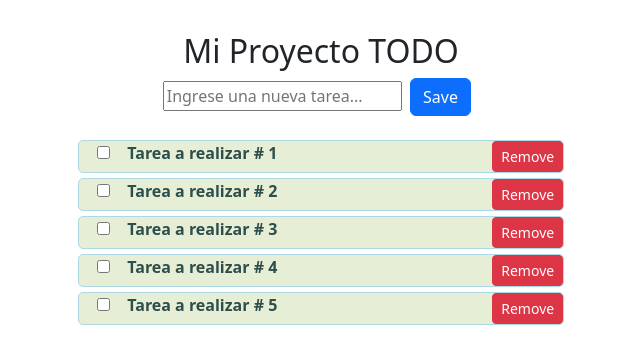
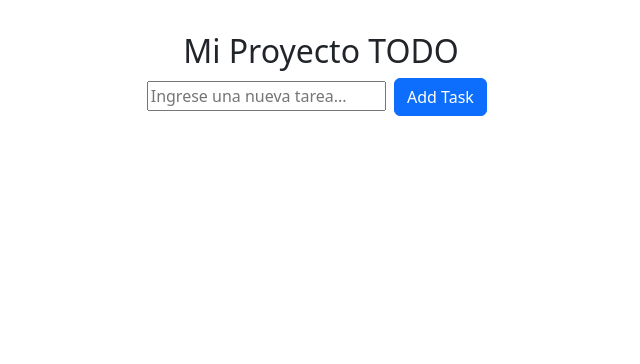
Before and after one commit to carldelarm/miproytodo, a React (Vite) app: page / in a window 1280 px wide. Shown: the top 364 px of the page, without its empty margins (319-959 px from the left). Built offline with nearby package versions, Linux system fonts and the light colour scheme.

Commit message:
Se  suben cambios relacionados con la adición y eliminación de tareas

```diff
--- a/src/components/Task.tsx
+++ b/src/components/Task.tsx
@@ -1,24 +1,35 @@
-import React from 'react';
 
 interface Props {
-  taskName: string
+  id:number,
+  taskName: string,
+  tasksList:any[],
+  setTasksList:any
 }
 
-const Task = ({taskName}:Props) => {
+const Task = ({id,taskName,tasksList,setTasksList}:Props) => {
+
+  const onDeleteTask = (event:any) => {
+    const btnSelected = event.target.id;
+    const data = btnSelected.split('_');
+    const idToDelete = data[2];
+    const result = tasksList.filter((task:any) => task.id != idToDelete);
+    setTasksList(result);
+  }
+
   return (
-    <>
     <section className='caja-tarea'>
         <div style={{width:'10%'}}>
-              <input type="checkbox" name="" id="" />
+          <input type="checkbox" name={`task_${id}`} id={`task_${id}`} />
         </div>
         <div style={{width:'60%', textAlign:'left'}}>
           <label>{taskName}</label>
         </div>
         <div style={{width:'30%', textAlign:'right'}}>
-              <input type="button" value="Remove" className='btn btn-danger btn-sm'/>
+          <button className='btn btn-danger btn-sm'
+            name={`btn_remove_${id}`} id={`btn_remove_${id}`}
+            onClick={onDeleteTask}>Remove</button>
         </div>
     </section>
-    </>
   )
 }
 
--- a/src/components/Todo.tsx
+++ b/src/components/Todo.tsx
@@ -1,27 +1,98 @@
 //import React from 'react';
+import { useEffect, useState } from 'react';
 import Task from './Task';
 
 const Todo = () => {
+
+  const [contador,setContador] = useState(0);
+  const [tasksList, setTasksList] = useState([]);
+  const [description, setDescription] = useState("");
+
+  const getListTasks = async () => {
+    console.log('Iniciando mi aplicación TODO');
+  }
+
+  useEffect(() => {
+    getListTasks();
+    // eslint-disable-next-line react-hooks/exhaustive-deps
+  }, []);
+
+  const onAddNewTask = (event:any) => {
+    event.preventDefault();
+
+    if(description.trim() === ''){
+      alert(`Por favor, ingrese una tarea valida`);
+      setDescription('');
+      return;
+    }
+
+    let existe = false;
+
+    tasksList.forEach((element) => {
+      const { name } = element;
+      const itemName:string = name;
+      if(description.toLowerCase().trim() === itemName.toLowerCase().trim()) existe = true;
+    });
+
+    if(existe){
+      alert(`La tarea ya existe, por favor ingrese una nueva`);
+      setDescription('');
+      return;
+    }
+
+    const newTask = {
+      id: contador,
+      name: `${description}`,
+      done: false
+    }
+
+    const tasksListToUpdate:any = [...tasksList, newTask];
+    setTasksList(tasksListToUpdate);
+    setContador(contador+1);
+    setDescription("");
+
+  }
+
+  const onInputChange = (event:any) => {
+    const {target} = event;
+    const {value} = target;
+    setDescription(value);
+  }
+
   return (
       <div className='contenedor'>
         <h2>Mi Proyecto TODO</h2>
 
         <section id="busqueda">
           <div>
-          <input type="text" name='taskname' id='taskname' placeholder='Ingrese una nueva tarea...'/>&nbsp;&nbsp;
-          <input type="button" value="Save" className='btn btn-primary' />&nbsp;&nbsp;
-          {/* <input type="reset" value="Limpiar" className='btn btn-secondary' /> */}
+            <form>
+              <input
+                  type="text"
+                  name='taskname'
+                  id='taskname'
+                  placeholder='Ingrese una nueva tarea...'
+                  value={ description }
+                  onChange={ onInputChange }
+              />&nbsp;&nbsp;
+              <button type='submit' className='btn btn-primary' onClick={onAddNewTask}>Add Task</button>&nbsp;&nbsp;
+            </form>
           </div>
         </section>
         <br />
 
-      <Task taskName={'Tarea a realizar # 1'} />
-      <Task taskName={'Tarea a realizar # 2'} />
-      <Task taskName={'Tarea a realizar # 3'} />
-      <Task taskName={'Tarea a realizar # 4'} />
-      <Task taskName={'Tarea a realizar # 5'} />
+        {
+          tasksList.map( (dataTask:any) => (
+            <Task key={dataTask.id}
+                  id={dataTask.id}
+                  taskName={`${dataTask.name}`}
+                  tasksList={tasksList}
+                  setTasksList={setTasksList}
+             />
+          ))
+        }
 
       </div>
+
   )
 }
 
```
Lines whose indentation alone changed are shown as unchanged.
